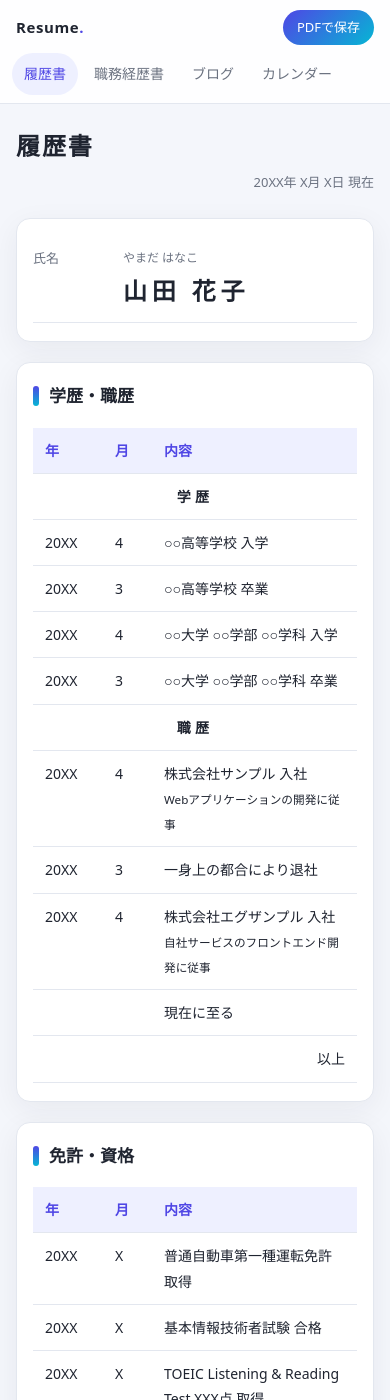
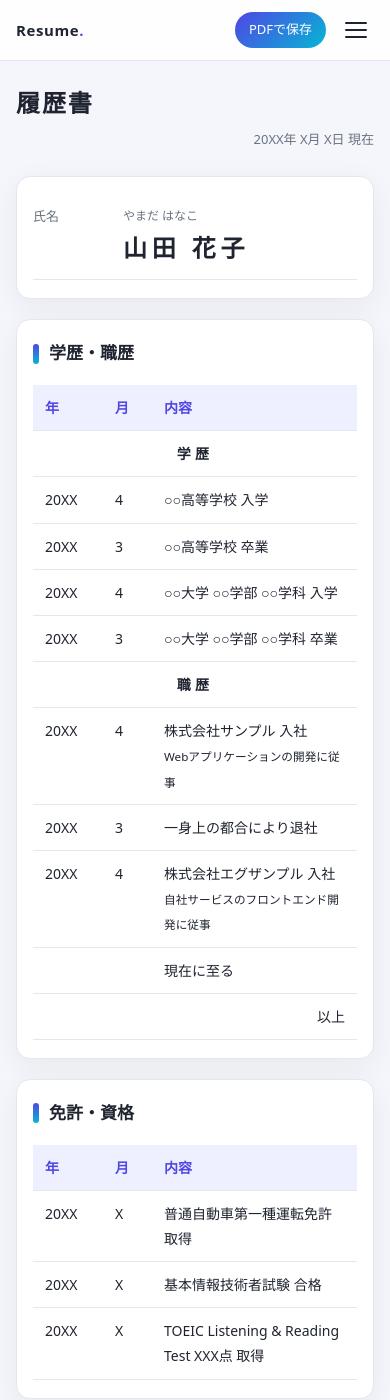
Before and after one commit to kashiwagi-rena/kashiwagi-rena.github.io, a Jekyll site: the page rirekisho.html, which Jekyll copies as it is, in a window 390 px wide and 1400 px high. Built offline with Jekyll 4.4.1, drawn with Linux system fonts in a browser that asks for light colours.

Commit message:
スマホのヘッダーメニューをハンバーガーメニューに変更
- 640px以下でメニューをボタンで開閉（aria-expanded・Escキー・外側タップに対応）
- ヘッダーが1行になったのでスマホでも上部固定に戻す
- JavaScript無効時はメニューを常に表示

Co-Authored-By: Claude Opus 5.5 <noreply@anthropic.com>
Claude-Session: https://claude.ai/code/session_01RAMWhBzsn6pgDjwc2nsQKZ

```diff
--- a/_includes/header.html
+++ b/_includes/header.html
@@ -1,7 +1,10 @@
 <header class="site-header">
   <div class="site-header__inner">
     <a class="site-header__logo" href="{{ '/' | url }}">Resume<span>.</span></a>
-    <nav class="site-nav" aria-label="メイン">
+    <button class="menu-toggle" type="button" aria-expanded="false" aria-controls="site-nav" aria-label="メニューを開く" data-menu-toggle>
+      <span class="menu-toggle__bar" aria-hidden="true"></span>
+    </button>
+    <nav class="site-nav" id="site-nav" aria-label="メイン">
       <a href="{{ '/rirekisho.html' | url }}" {% if nav == 'rirekisho' %}aria-current="page"{% endif %}>履歴書</a>
       <a href="{{ '/shokumu.html' | url }}" {% if nav == 'shokumu' %}aria-current="page"{% endif %}>職務経歴書</a>
       <a href="{{ '/blog/' | url }}" {% if nav == 'blog' %}aria-current="page"{% endif %}>ブログ</a>
--- a/_layouts/default.html
+++ b/_layouts/default.html
@@ -25,6 +25,8 @@
   <link rel="stylesheet" href="{{ '/css/blog.css' | withHash | url }}">
   <link rel="stylesheet" href="{{ '/css/print.css' | withHash | url }}">
   <script src="{{ '/js/main.js' | withHash | url }}" defer></script>
+  <!-- JavaScript が無効なときは、ハンバーガーメニューを使わずメニューを常に表示する -->
+  <noscript><style>.site-nav { display: flex !important; } .menu-toggle { display: none !important; }</style></noscript>
 </head>
 <body>
   {% include "header.html" %}
--- a/css/style.css
+++ b/css/style.css
@@ -86,6 +86,64 @@ a {
   background: var(--color-accent-soft);
   color: var(--color-accent);
 }
+.menu-toggle {
+  display: none; /* PC では表示しない（スマホ用） */
+  place-items: center;
+  width: 44px;
+  height: 44px;
+  border: 0;
+  border-radius: 10px;
+  background: transparent;
+  color: var(--color-text);
+  cursor: pointer;
+}
+.menu-toggle:hover {
+  background: var(--color-accent-soft);
+}
+/* 3本線（≡）：真ん中の線を本体、上下の線を ::before / ::after で描く */
+.menu-toggle__bar,
+.menu-toggle__bar::before,
+.menu-toggle__bar::after {
+  display: block;
+  width: 22px;
+  height: 2px;
+  border-radius: 1px;
+  background: currentColor;
+  transition: transform 0.2s, background-color 0.2s;
+}
+.menu-toggle__bar {
+  position: relative;
+}
+.menu-toggle__bar::before,
+.menu-toggle__bar::after {
+  content: "";
+  position: absolute;
+  left: 0;
+}
+.menu-toggle__bar::before {
+  top: -7px;
+}
+.menu-toggle__bar::after {
+  top: 7px;
+}
+/* 開いているときは × にする */
+.menu-toggle[aria-expanded="true"] .menu-toggle__bar {
+  background: transparent;
+}
+.menu-toggle[aria-expanded="true"] .menu-toggle__bar::before {
+  transform: translateY(7px) rotate(45deg);
+}
+.menu-toggle[aria-expanded="true"] .menu-toggle__bar::after {
+  transform: translateY(-7px) rotate(-45deg);
+}
+@media (prefers-reduced-motion: reduce) {
+  .menu-toggle__bar,
+  .menu-toggle__bar::before,
+  .menu-toggle__bar::after {
+    transition: none;
+  }
+}
+
 .btn-print {
   border: 0;
   border-radius: 999px;
@@ -402,32 +460,41 @@ a {
 
 /* ---------- スマホ対応 ---------- */
 @media (max-width: 640px) {
-  /* ヘッダー：1行目にロゴとボタン、2行目にメニュー（折り返さず横スクロール） */
-  .site-header {
-    position: static; /* 画面上部に固定しない（小さい画面で本文の表示領域を奪わないため） */
-  }
+  /* ヘッダー：1行にロゴ・（PDFボタン）・ハンバーガー。メニューはボタンで開閉する
+     1行に収まって低くなったので、PCと同じく画面上部に固定したままにする */
   .site-header__inner {
     display: grid;
-    grid-template-columns: 1fr auto;
+    grid-template-columns: 1fr auto auto;
     align-items: center;
     gap: 8px;
-    padding: 10px 16px 0;
+    padding: 8px 12px 8px 16px;
+  }
+  .btn-print {
+    grid-column: 2;
+    grid-row: 1;
+  }
+  .menu-toggle {
+    display: inline-grid;
+    grid-column: 3;
+    grid-row: 1;
   }
   .site-nav {
+    display: none; /* 閉じている間は非表示（スクリーンリーダーからも隠れる） */
     grid-column: 1 / -1;
     grid-row: 2; /* HTML の並び順に関係なく、メニューは必ず2行目 */
-    margin: 0 -16px; /* 横スクロールを画面の端まで広げる */
-    padding: 0 12px 8px;
-    flex-wrap: nowrap;
-    overflow-x: auto;
-    white-space: nowrap;
-    scrollbar-width: none; /* スクロールバーは隠す（指でスワイプできる） */
+    flex-direction: column;
+    gap: 2px;
+    margin: 0;
+    padding: 4px 0 8px;
+    border-top: 1px solid var(--color-border);
   }
-  .site-nav::-webkit-scrollbar {
-    display: none;
+  .site-header.is-menu-open .site-nav {
+    display: flex;
   }
   .site-nav a {
-    padding: 8px 12px; /* 指で押しやすい高さ（約40px）を確保 */
+    padding: 12px 14px; /* 指で押しやすい高さ（約48px）を確保 */
+    border-radius: 10px;
+    font-size: 15px;
   }
   .btn-print {
     padding: 6px 14px;
--- a/js/main.js
+++ b/js/main.js
@@ -3,3 +3,38 @@
 document.querySelectorAll("[data-print]").forEach((button) => {
   button.addEventListener("click", () => window.print());
 });
+
+// ---------- ハンバーガーメニュー（スマホのみ表示） ----------
+const header = document.querySelector(".site-header");
+const menuButton = document.querySelector("[data-menu-toggle]");
+
+if (header && menuButton) {
+  const setOpen = (open) => {
+    header.classList.toggle("is-menu-open", open);
+    // aria-expanded：スクリーンリーダーに「開いている／閉じている」を伝える
+    menuButton.setAttribute("aria-expanded", String(open));
+    menuButton.setAttribute("aria-label", open ? "メニューを閉じる" : "メニューを開く");
+  };
+
+  menuButton.addEventListener("click", () => {
+    setOpen(menuButton.getAttribute("aria-expanded") !== "true");
+  });
+
+  // Esc キーで閉じて、ボタンにフォーカスを戻す
+  document.addEventListener("keydown", (event) => {
+    if (event.key === "Escape" && header.classList.contains("is-menu-open")) {
+      setOpen(false);
+      menuButton.focus();
+    }
+  });
+
+  // メニューの外を押したら閉じる
+  document.addEventListener("click", (event) => {
+    if (!header.contains(event.target)) setOpen(false);
+  });
+
+  // 画面を広げて PC 表示になったら、開いた状態をリセットする
+  window.matchMedia("(min-width: 641px)").addEventListener("change", (event) => {
+    if (event.matches) setOpen(false);
+  });
+}
--- a/rirekisho.html
+++ b/rirekisho.html
@@ -9,12 +9,17 @@
   <link rel="stylesheet" href="css/style.css">
   <link rel="stylesheet" href="css/print.css">
   <script src="js/main.js" defer></script>
+  <!-- JavaScript が無効なときは、ハンバーガーメニューを使わずメニューを常に表示する -->
+  <noscript><style>.site-nav { display: flex !important; } .menu-toggle { display: none !important; }</style></noscript>
 </head>
 <body>
   <header class="site-header">
     <div class="site-header__inner">
       <a class="site-header__logo" href="index.html">Resume<span>.</span></a>
-      <nav class="site-nav" aria-label="メイン">
+      <button class="menu-toggle" type="button" aria-expanded="false" aria-controls="site-nav" aria-label="メニューを開く" data-menu-toggle>
+        <span class="menu-toggle__bar" aria-hidden="true"></span>
+      </button>
+      <nav class="site-nav" id="site-nav" aria-label="メイン">
         <a href="rirekisho.html" aria-current="page">履歴書</a>
         <a href="shokumu.html">職務経歴書</a>
         <a href="blog/">ブログ</a>
```
Also changed, not shown: shokumu.html (+6 -1 lines), README.md.
